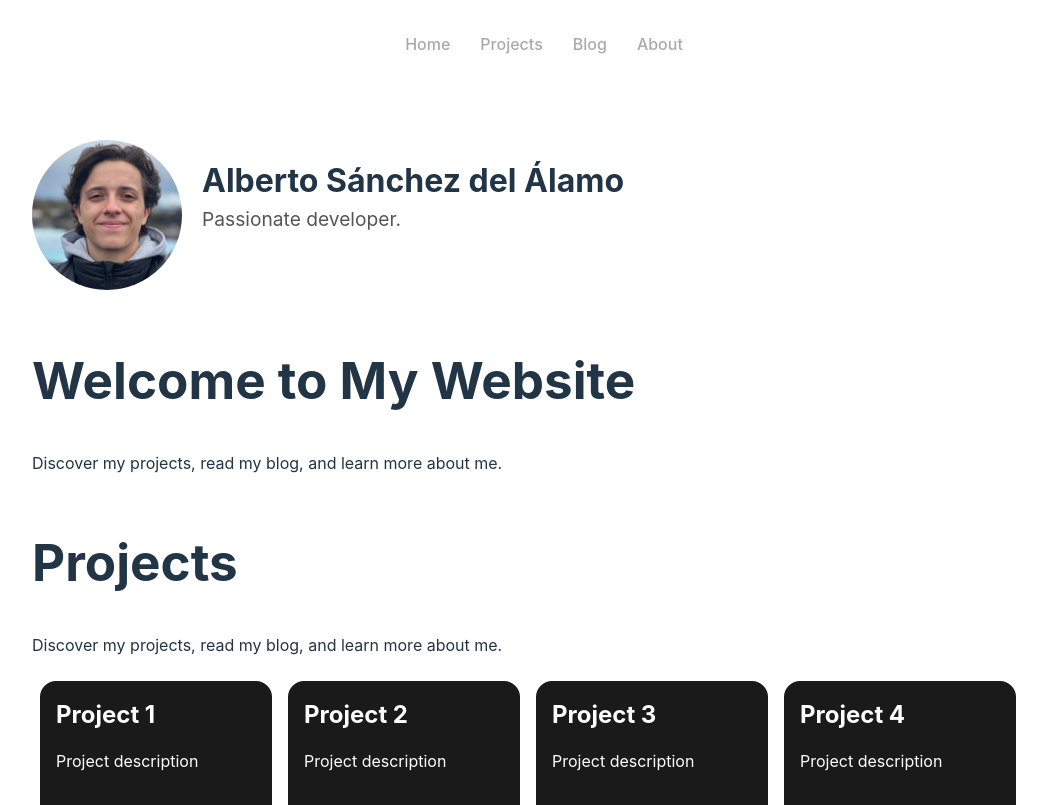
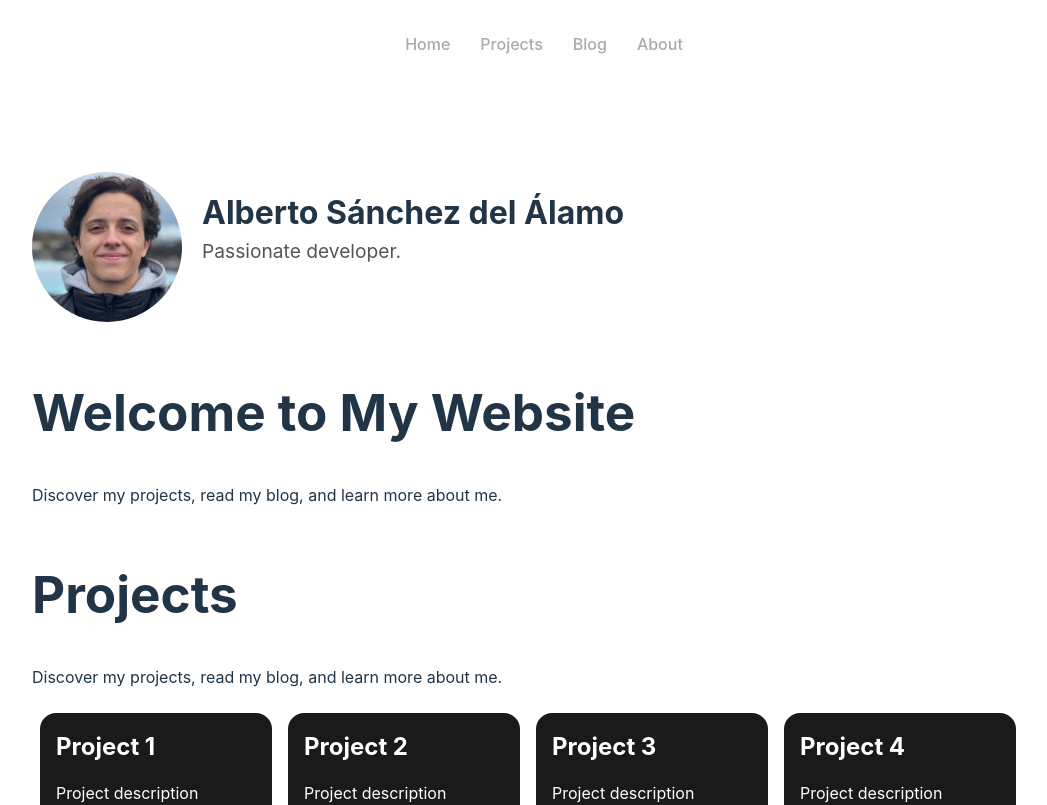
Before and after one commit to albertosanchez14/albertosanchez14.github.io, a React (Vite) app: page / in a window 1280 px wide. Shown: the top 805 px of the page, without its empty margins (96-1143 px from the left). Built offline with nearby package versions, Linux system fonts and the light colour scheme.

Commit message:
Add react-router-dom dependency and improve App.css layout

```diff
--- a/package.json
+++ b/package.json
@@ -11,7 +11,8 @@
   },
   "dependencies": {
     "react": "^18.3.1",
-    "react-dom": "^18.3.1"
+    "react-dom": "^18.3.1",
+    "react-router-dom": "^7.0.2"
   },
   "devDependencies": {
     "@eslint/js": "^9.15.0",
--- a/src/App.css
+++ b/src/App.css
@@ -3,6 +3,7 @@
   width: 100%;
   display: flex;
   flex-direction: column;
+  gap: 2rem;
   /* margin: 0 auto; */
   padding: 2rem;
   /* text-align: center; */
```
Also changed, not shown: public/as-high-resolution-logo.svg (added), 1 other file (tests, documents, lock files or other folders).
